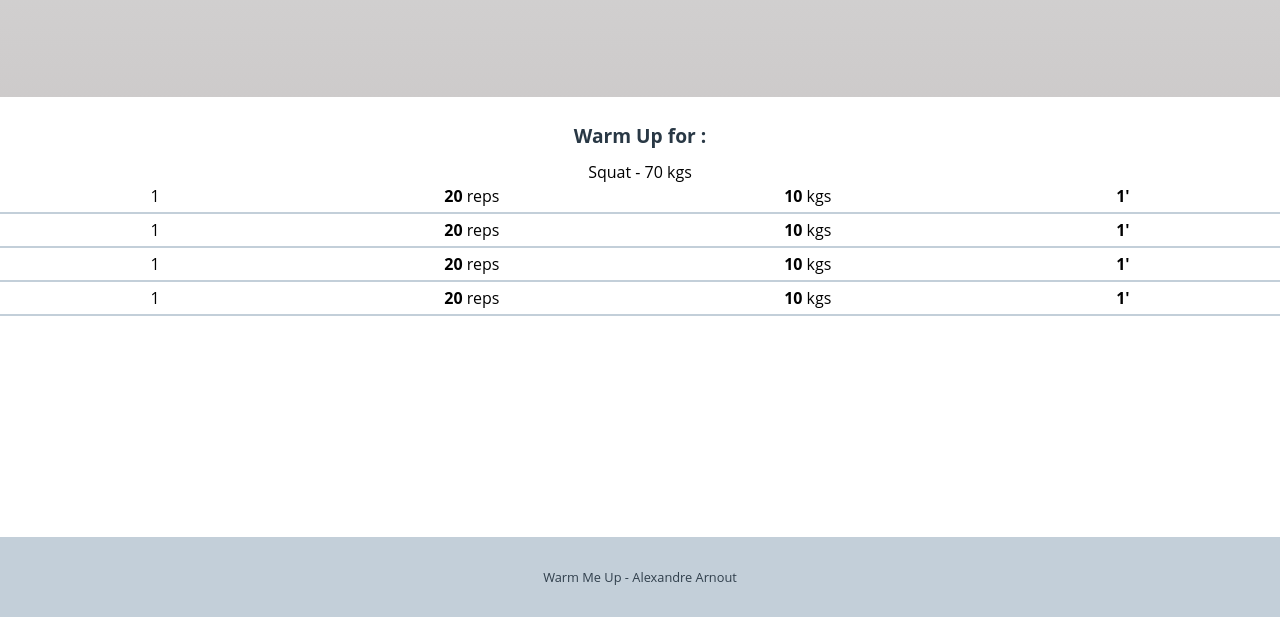
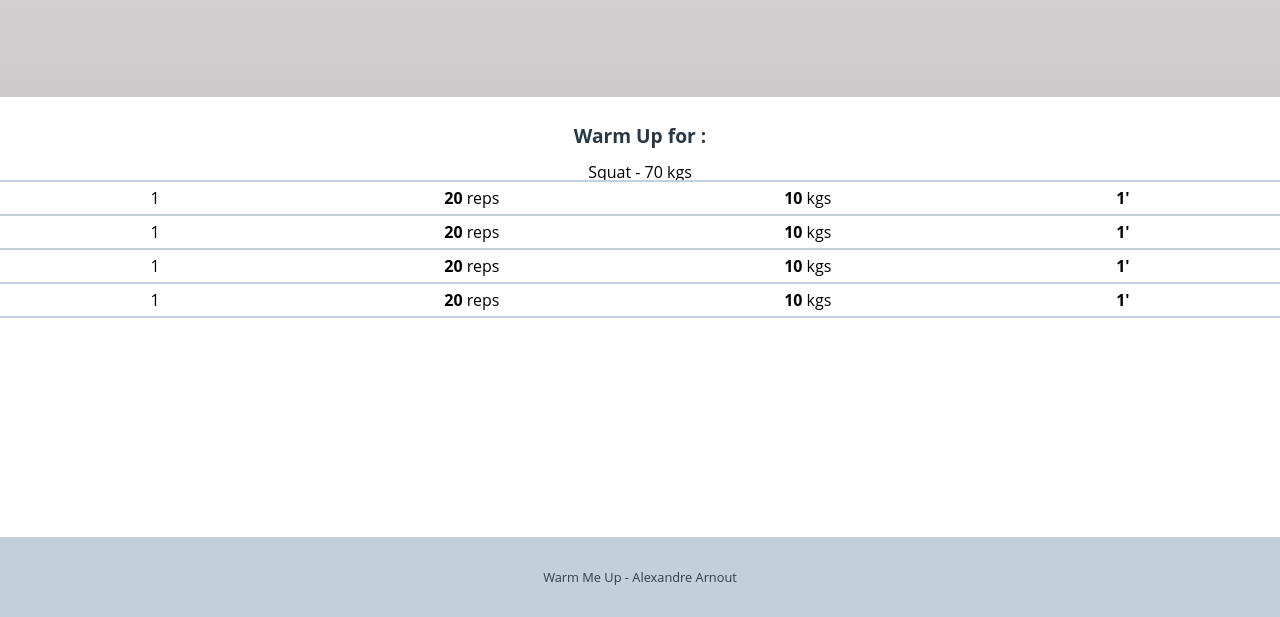
Before and after one commit to AlexARNcode/warm-me-up-v2, a plain HTML site: page template/result-page-template.html in a window 1280 px wide. Shown: the part 183-800 px from the top of the page. Drawn offline with Linux system fonts and the light colour scheme.

Commit message:
result page - add a top border for the first line

```diff
--- a/template/css/styles.css
+++ b/template/css/styles.css
@@ -96,6 +96,10 @@ footer p {
     padding: 0.5em;
 }
 
+.first-line{
+    border-top: 2px solid #c3cfd9;
+}
+
 strong {
     font-weight: bold;
 }
--- a/template/result-page-template.html
+++ b/template/result-page-template.html
@@ -24,7 +24,7 @@
         <h3>Squat - 70 kgs</h3>
 
         <!-- Main Results -->
-        <section id="result-line">
+        <section id="result-line" class="first-line">
             <p>1</p>
             <p><strong>20</strong> reps</p>
             <p><strong>10</strong> kgs</p>
```
